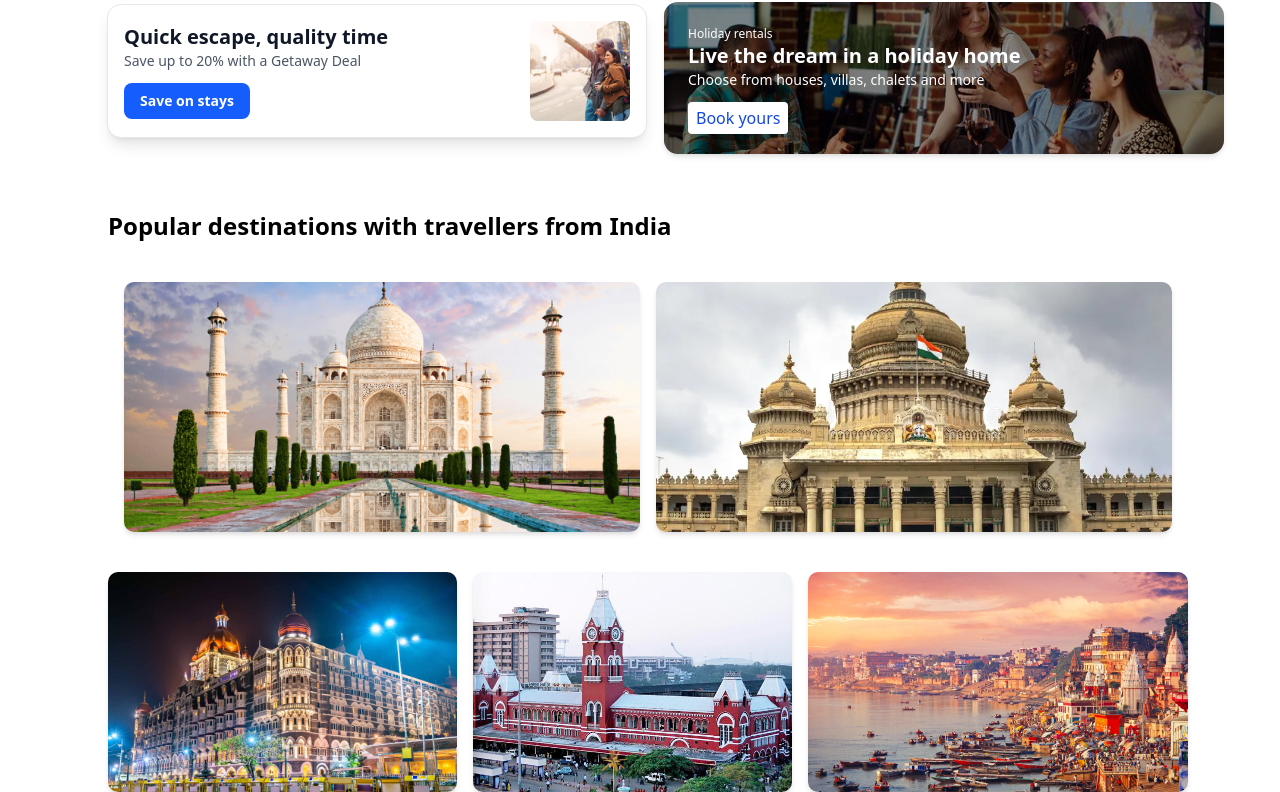
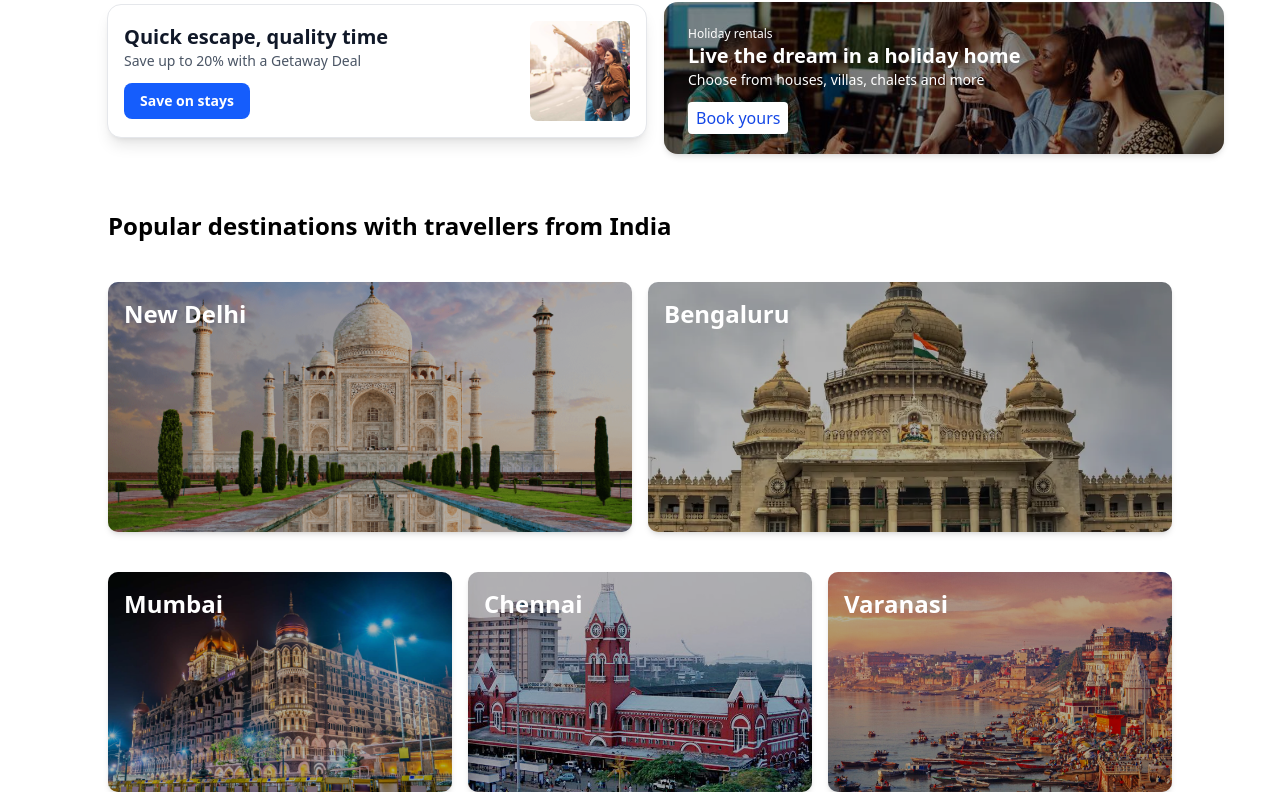
Before and after one commit to Joshua-19-cloud/Booking-clone, a Next.js app: page / in a window 1280 px wide. Shown: the part 534-1326 px from the top of the page. Built offline with nearby package versions, Linux system fonts and the light colour scheme.

Commit message:
Update: modified app/page.tsx

```diff
--- a/app/page.tsx
+++ b/app/page.tsx
@@ -11,7 +11,6 @@ import HeroSection from "@/components/ui/HeroSection"
 import { PromoBannerCard } from "@/components/ui/PromoBannerCard"
 import { HolidayPromoCard } from "@/components/ui/HolidayPromoCard"
 
-
 export default function HomePage() {
   const [date, setDate] = useState<Date | undefined>(new Date())
   const [guests, setGuests] = useState(2)
@@ -20,19 +19,15 @@ export default function HomePage() {
     <div className="min-h-screen flex flex-col bg-white">
       {/* Top Header */}
       <header className="bg-[#003580] px-38 py-4 flex flex-col gap-3">
-        {/* Top Right Buttons */}
         <div className="w-full flex items-center justify-end gap-3">
           <Button variant="ghost" className="text-white text-base hover:bg-white/10">
             INR
           </Button>
-
           <img src="/flag1.png" alt="India Flag" className="w-7 h-7 rounded-full" />
-          <img src="/mark.png" alt="Question mark" className="w-10 h-10 rounded-full filter invert" />
-
+          <img src="/mark.png" alt="Help" className="w-10 h-10 rounded-full filter invert" />
           <Button variant="ghost" className="text-white text-base hover:bg-white/10">
             List your property
           </Button>
-
           <div className="flex items-center gap-2">
             <Button className="bg-white text-blue-600 text-sm px-3 py-2 hover:bg-blue-100 border border-blue-600 rounded-md">
               Register
@@ -43,11 +38,9 @@ export default function HomePage() {
           </div>
         </div>
 
-        {/* Logo and NavButtons */}
         <div className="fixed top-0 left-0 w-full flex flex-col sm:flex-row items-center justify-between px-34 py-4 z-50">
           <h1 className="text-2xl font-bold text-white">Booking.com</h1>
         </div>
-
 
         <NavButton />
       </header>
@@ -61,20 +54,16 @@ export default function HomePage() {
           </p>
         </div>
         <Preferences />
-        <div className=" left-0 w-full items-center -mt-8">
-          <h3 className=" text-2xl font-bold px-11 text-gray-900">Offers</h3>
+        <div className="left-0 w-full items-center -mt-8">
+          <h3 className="text-2xl font-bold px-11 text-gray-900">Offers</h3>
           <p className="text-l text-gray-600 px-11 py-1">Promotions, deals and special offers for you</p>
         </div>
 
-
-        {/* Removed search bar here */}
         <PromoBannerCard
-
           title="Quick escape, quality time"
           subtitle="Save up to 20% with a Getaway Deal"
           buttonText="Save on stays"
           image="/travel.png"
-
         />
 
         <HolidayPromoCard
@@ -85,46 +74,47 @@ export default function HomePage() {
           backgroundImage="/holiday.png"
         />
 
-
-<div className="w-full items-center justify-between px-11 mt-14 ">
+        <div className="w-full items-center justify-between px-11 mt-14">
           <h4 className="text-2xl font-bold text-black">Popular destinations with travellers from India</h4>
         </div>
 
-{/* 👇 Add your custom image section here */}
+        {/* Image Grid with Text Overlays */}
         <div className="flex gap-4 px-11 mt-10">
-  <div></div>
-  <img
-    src="/taj.PNG"
-    alt="Promotional Image"
-    className="w-[595px] h-[250px] rounded-lg shadow-md object-cover"
-  />
-  <img
-    src="/vidhana.png"
-    alt="Second Promo"
-    className="w-[595px] h-[250px] rounded-lg shadow-md object-cover"
-  />
+          <div className="relative w-[595px] h-[250px] rounded-lg shadow-md overflow-hidden">
+            <img src="/taj.PNG" alt="Taj Mahal" className="w-full h-full object-cover" />
+            <div className="absolute inset-0 bg-black/30 flex items-center justify-center">
+              <h2 className="absolute top-4 left-4 text-white text-2xl font-bold">New Delhi</h2>
+            </div>
+          </div>
+
+          <div className="relative w-[595px] h-[250px] rounded-lg shadow-md overflow-hidden">
+            <img src="/vidhana.png" alt="Vidhana Soudha" className="w-full h-full object-cover" />
+            <div className="absolute inset-0 bg-black/30 flex items-center justify-center">
+              <h2 className="absolute top-4 left-4 text-white text-2xl font-bold">Bengaluru</h2>
+            </div>
+          </div>
         </div>
 
        <div className="flex gap-4 px-11 mt-10">
-     <img
-        src="/mumbai.png"
-        alt="third promo"
-        className="w-[380px] h-[220px] rounded-lg shadow-md object-cover"
-  />
-      <img
-        src="/chennai.png"
-        alt="third promo"
-        className="w-[380px] h-[220px] rounded-lg shadow-md object-cover"
-  />
-      <img
-        src="/varanasi.png"
-        alt="third promo"
-        className="w-[380px] h-[220px] rounded-lg shadow-md object-cover"
-  />
+  {[
+    { src: "/mumbai.png", title: "Mumbai" },
+    { src: "/chennai.png", title: "Chennai" },
+    { src: "/varanasi.png", title: "Varanasi" },
+  ].map((img, i) => (
+    <div key={i} className="relative w-[380px] h-[220px] rounded-lg shadow-md overflow-hidden">
+      <img src={img.src} alt={img.title} className="w-full h-full object-cover" />
 
+      {/* Overlay */}
+      <div className="absolute inset-0 bg-black/30">
+        <h2 className="absolute top-4 left-4 text-white text-2xl font-bold">
+          {img.title}
+        </h2>
       </div>
+    </div>
+  ))}
+</div>
+
         <HeroSection />
-
       </div>
     </div>
   )
```
Lines whose indentation alone changed are shown as unchanged.
